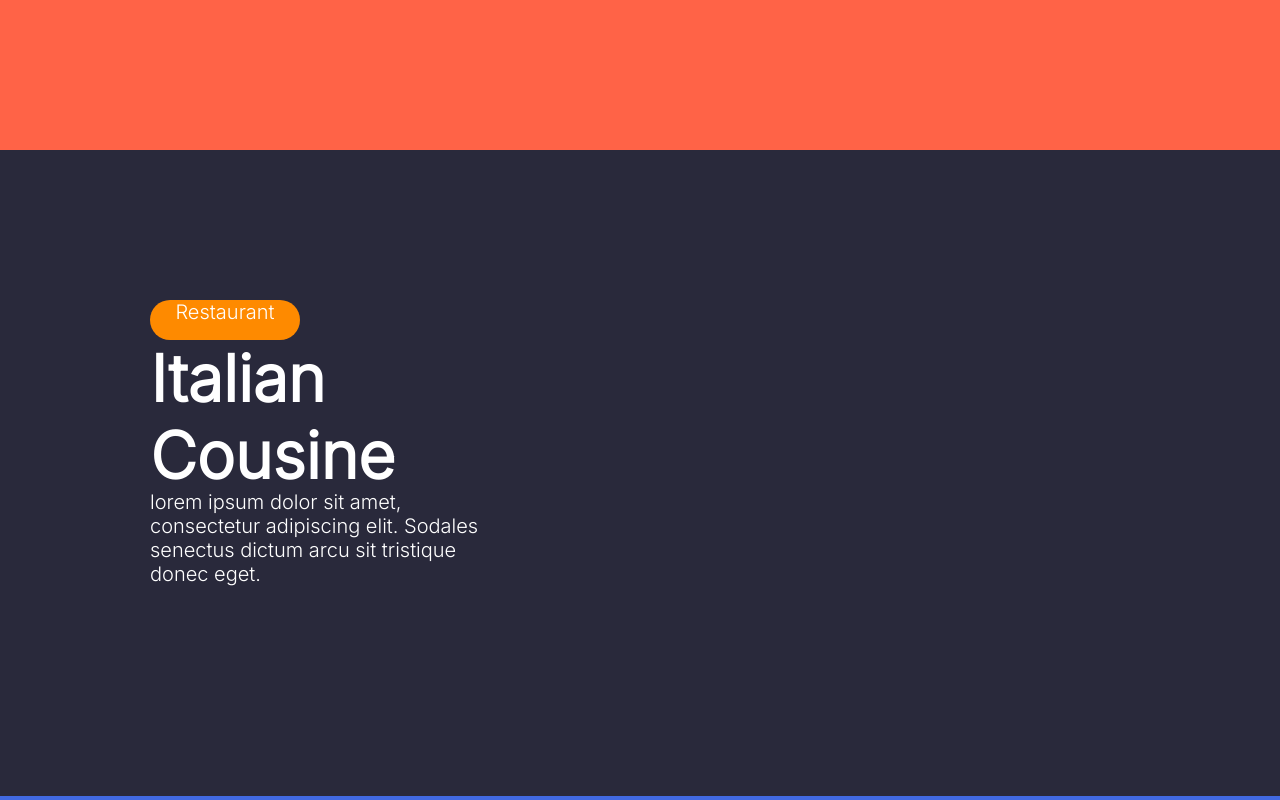
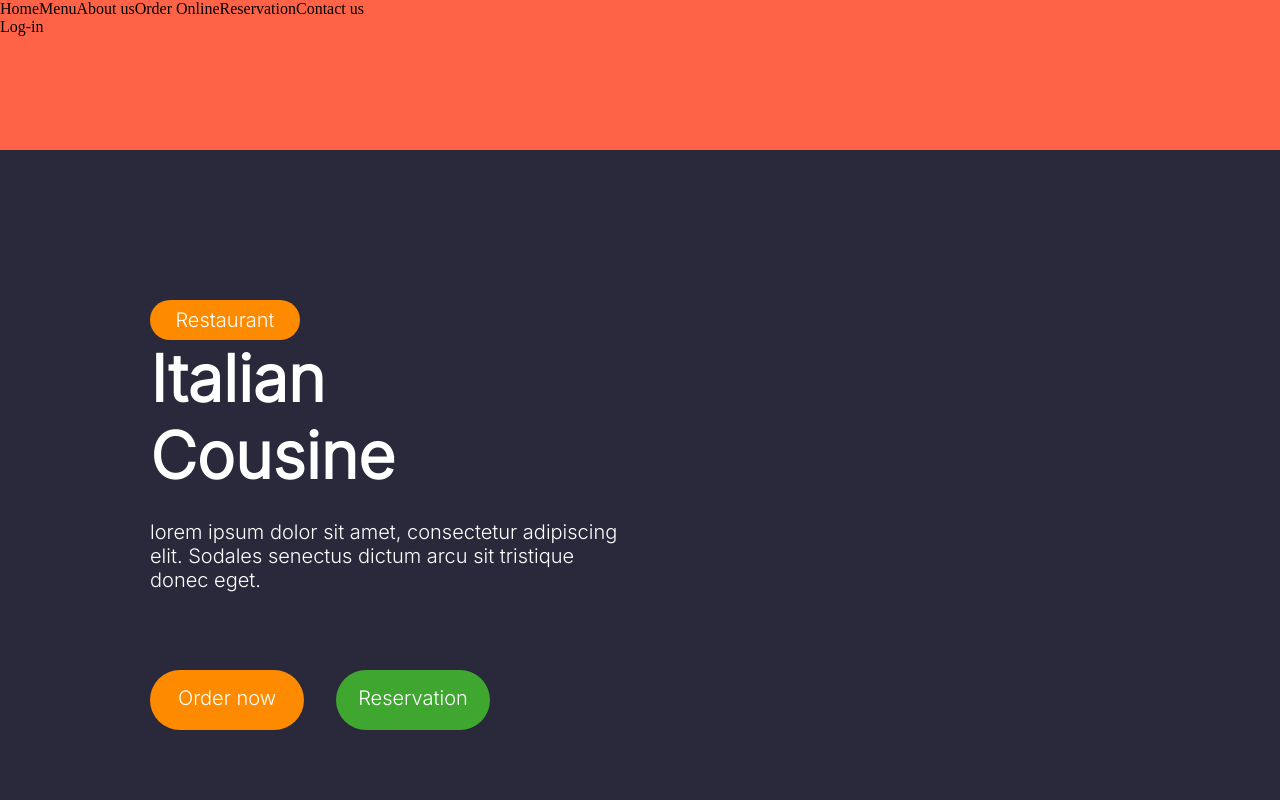
Before and after one commit to Bragakaii/Restaurant-Figma-Web, a plain HTML site: page index.html in a window 1280 px wide. Shown: the top 800 px of the page. Drawn offline with Linux system fonts and the light colour scheme.

Commit message:
atualização 31/05: left side concluído

```diff
--- a/index.html
+++ b/index.html
@@ -13,6 +13,17 @@
 <body>
 
     <header>
+        <div class="logo"></div>
+        <nav class="menu">
+            <div class="menu1">Home</div>
+            <div class="menu2">Menu</div>
+            <div class="menu3">About us</div>
+            <div class="menu4">Order Online</div>
+            <div class="menu5">Reservation</div>
+            <div class="menu6">Contact us</div>
+        </nav>
+        <div class="carrinho"></div>
+        <div class="login">Log-in</div>
         <div class="orangeball"></div>
     </header>
 
@@ -36,7 +47,9 @@
             </div>
 
         </div>
-        <div class="rightside"></div>
+        <div class="rightside">
+            <div class="macarrao"></div>
+        </div>
     </main>
 
     <footer></footer>
--- a/style.css
+++ b/style.css
@@ -4,6 +4,8 @@
     box-sizing: border-box;
 }
 body{
+    background-size: cover;
+    overflow: hidden;
     height: 100vh;
     grid-template-areas:
     "header"
@@ -18,6 +20,9 @@ header{
     grid-area: header;
     background-color: tomato;
     height: 150px;
+}
+nav{
+    display: flex;
 }
 .orangeball{
     position: absolute;
@@ -47,6 +52,8 @@ main{
 
 }
 .upbottom{
+    position: relative;
+
    background-color: #FE8A00;
    border-radius: 40px;
    color: white;
@@ -60,14 +67,20 @@ main{
     font-weight: 300;
     font-size: 20px;
     line-height: 24px;
+    padding: 8px;
+    place-self: center;
 }
 .title{
     color: white;
     font-size: 64px;
-    height: 150px;
+    width: 250px;
+    height: 180px;
     font-family: 'Inter', sans-serif;
+    font-weight: bold;
 }
 .text{
+    width: 470px;
+    height: 150px;
     font-family: 'Inter';
     color: white;
     font-weight: 300;
@@ -78,7 +91,7 @@ main{
 .bottoms{
     display: flex;
     gap: 32px;
-    place-items: center;
+    place-items: end;
 }
 .orangebottom{
     background-color: #FE8A00;
@@ -88,7 +101,6 @@ main{
     height: 60px;
     border-radius: 40px;
     text-align: center;
-    transform: translateY(600%);
 
 }
 .orgbottom__text{
@@ -97,6 +109,8 @@ main{
     font-weight: 300;
     font-size: 20px;
     line-height: 24px;
+    padding: 16px;
+    place-self: center;
 }
 .greenbottom{
     background-color: #3FA730;
@@ -106,7 +120,6 @@ main{
     height: 60px;
     border-radius: 40px;
     text-align: center;
-    transform: translateY(600%);
 }
 .grnbottom__text{
     font-family: 'Inter', sans-serif;
@@ -114,11 +127,19 @@ main{
     font-weight: 300;
     font-size: 20px;
     line-height: 24px;
+    padding: 16px;
+    place-self: center;
 }
 .rightside{
     grid-area: rightside;
     height: 100%;
     width: 50%;
+    display: flex;
+    justify-content: center;
+    align-items: center;
+
+}
+.macarrao{
 
 }
 footer{
```
